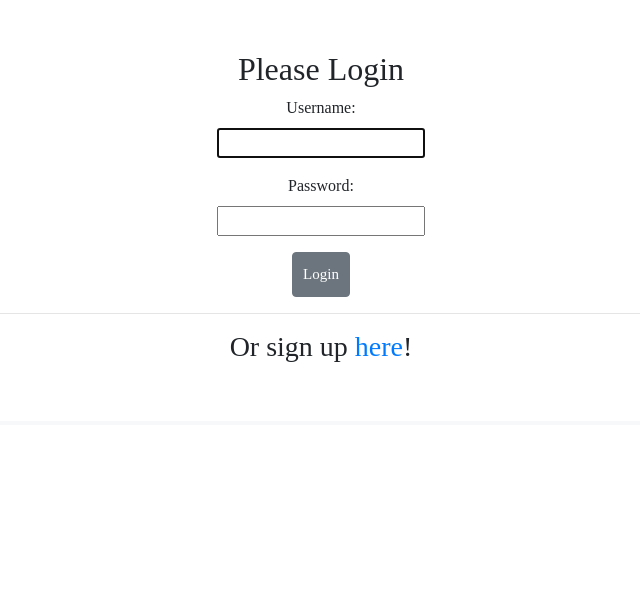
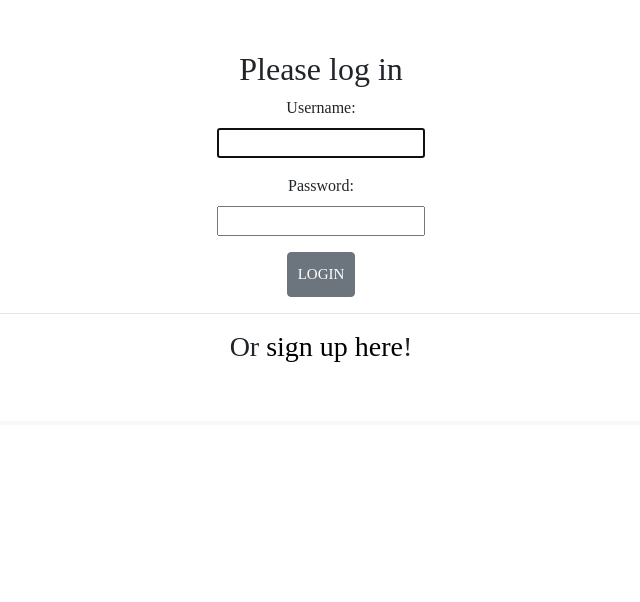
Before and after one commit to didemertens/bookblog, a Django app: page /accounts/login/ in a window 1280 px wide. Shown: the part 106-708 px from the top of the page, without its empty margins (319-959 px from the left). Run offline with Django 3.2, Linux system fonts and the light colour scheme; some libraries are stand-ins or nearby versions; some web fonts are replaced.

Commit message:
changed register form with crispy forms

```diff
--- a/book_app/static/css/book_app.css
+++ b/book_app/static/css/book_app.css
@@ -315,6 +315,21 @@ label{
   text-align: center;
 }
 
+#register-a-tag{
+  color: black;
+  font-style: bold;
+}
+
+#register-a-tag:hover{
+  text-decoration: none;
+  color: #F9CD66;
+}
+
+#register-form-page{
+  text-align: center;
+  margin: 20px 30%;
+}
+
 .footer{
   position: fixed;
   bottom: 0;
--- a/book_app/templates/registration/login.html
+++ b/book_app/templates/registration/login.html
@@ -1,9 +1,9 @@
 {% extends "book_app/base.html" %}
+
 {% block body_block %}
 
-
 <div id=border-login>
-  <h2 class="login-form">Please Login </h2>
+  <h2 class="login-form">Please log in </h2>
   {% if form.errors %}
     <p>Your username and password didn't match. Please try again!</p>
   {% endif %}
@@ -12,11 +12,12 @@
     {% csrf_token %}
     {{ form.as_p }}
 
-    <input type="submit" class='btn btn-secondary' value="Login" />
+    <input type="submit" class='btn btn-secondary' value="LOGIN" />
     <input type="hidden" name="next" value="{{ next }}" />
   </form>
   <hr>
-  <h3 class="login-form">Or sign up <a href="{% url 'signup' %}">here</a>!</h3>
+  <h3 class="login-form">Or <a id="register-a-tag"
+      href="{% url 'signup' %}">sign up here</a>!</h3>
 </div>
 
 {% endblock %}
--- a/test_bookblog/settings.py
+++ b/test_bookblog/settings.py
@@ -38,6 +38,9 @@ INSTALLED_APPS = [
     'django.contrib.sessions',
     'django.contrib.messages',
     'django.contrib.staticfiles',
+# 3rd
+    'crispy_forms',
+# local
     'book_app',
     'accounts',
 ]
@@ -130,3 +133,5 @@ STATICFILES_STORAGE = 'whitenoise.storage.CompressedManifestStaticFilesStorage'
 
 LOGIN_REDIRECT_URL = '/'
 LOGOUT_REDIRECT_URL = '/'
+
+CRISPY_TEMPLATE_PACK = 'bootstrap4'
```
Also changed, not shown: book_app/templates/book_app/signup.html (+10 -6 lines).
